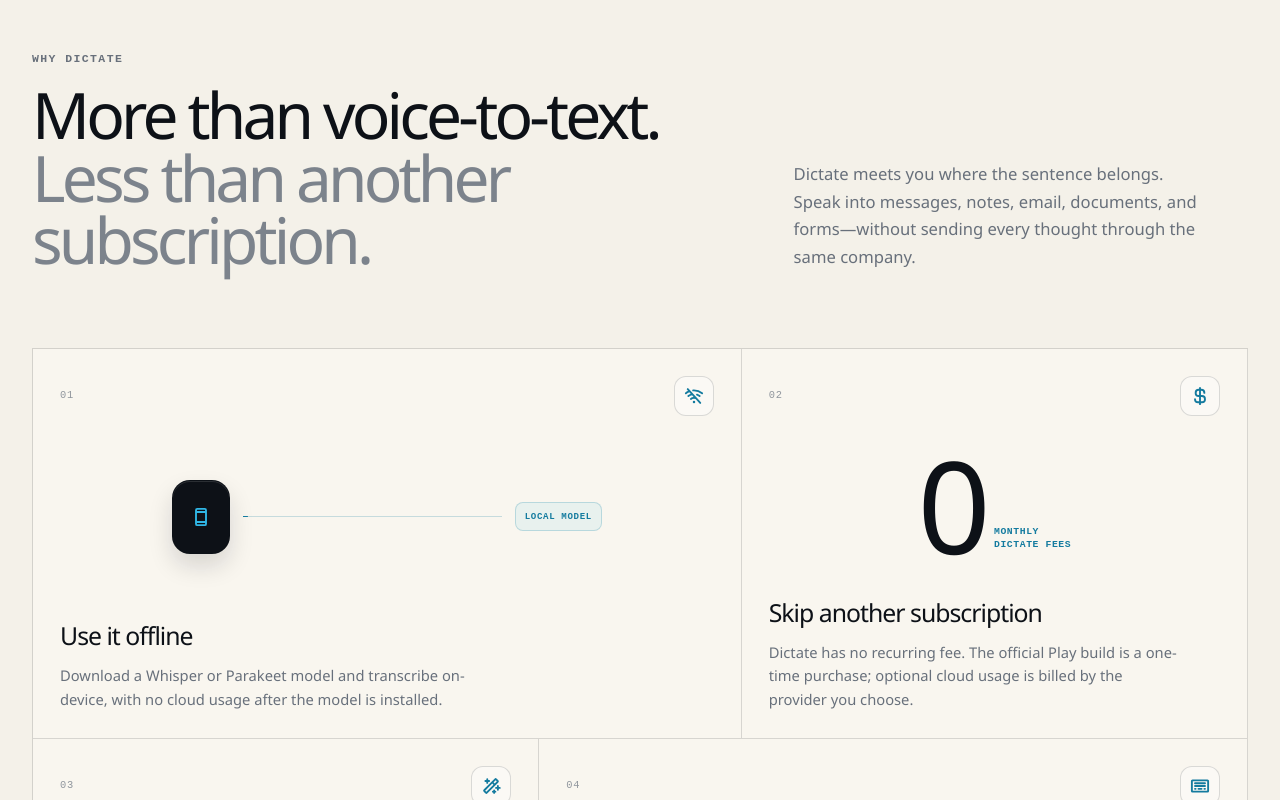
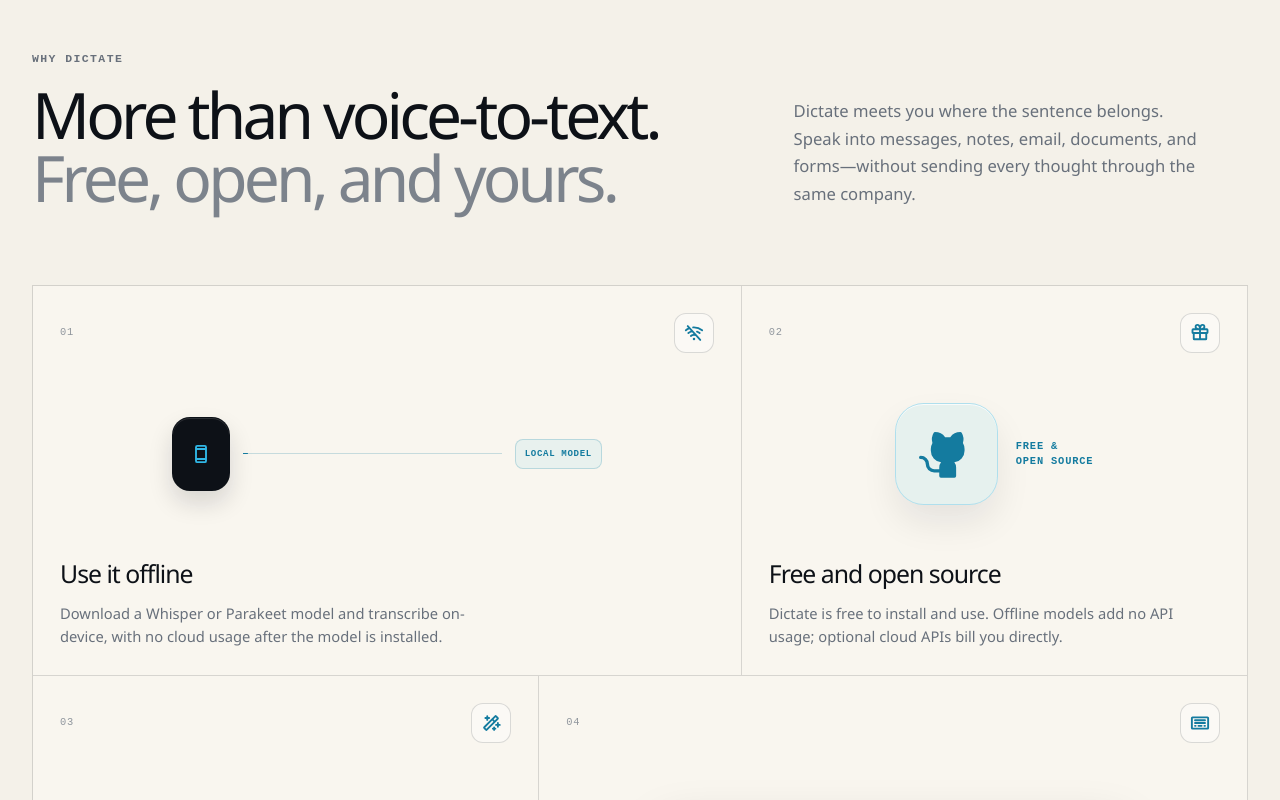
Before and after one commit to DevEmperor/DictateKeyboard, a React (Vite) app: page / in a window 1280 px wide. Shown: the part 1100-1900 px from the top of the page. Built offline with nearby package versions, Linux system fonts and the light colour scheme.

Commit message:
Correct free app copy and credit Jannis Zahn

```diff
--- a/index.html
+++ b/index.html
@@ -8,12 +8,14 @@
     <link rel="apple-touch-icon" href="/media/dictate-icon.png" />
     <meta
       name="description"
-      content="Stop renting voice typing. Dictate is an open-source Android keyboard with offline transcription, provider choice, AI rewriting, and no monthly Dictate subscription."
+      content="Dictate is a free, open-source Android voice keyboard with offline transcription, provider choice, realtime speech-to-text, and AI rewriting."
     />
+    <meta name="author" content="Jannis Zahn (DevEmperor)" />
+    <link rel="author" href="https://github.com/DevEmperor" />
     <meta property="og:title" content="Dictate — Stop renting your voice." />
     <meta
       property="og:description"
-      content="Open-source voice typing for Android. Dictate in any app, online or offline, without another subscription."
+      content="Free, open-source voice typing for Android. Use offline models without API charges or connect your preferred provider."
     />
     <meta property="og:type" content="website" />
     <title>Dictate — Open-source voice typing for Android</title>
--- a/package.json
+++ b/package.json
@@ -2,6 +2,7 @@
   "name": "dictate-website",
   "private": true,
   "version": "1.0.0",
+  "author": "Jannis Zahn (https://github.com/DevEmperor)",
   "type": "module",
   "scripts": {
     "dev": "vite",
--- a/src/App.jsx
+++ b/src/App.jsx
@@ -5,8 +5,8 @@
   BracketsCurly,
   Check,
   Cloud,
-  CurrencyDollar,
   DeviceMobile,
+  Gift,
   GithubLogo,
   Keyboard,
   LockKey,
@@ -32,6 +32,7 @@
 
 const PLAY_URL = "https://play.google.com/store/apps/details?id=net.devemperor.dictate";
 const GITHUB_URL = "https://github.com/DevEmperor/DictateKeyboard";
+const DEVELOPER_URL = "https://github.com/DevEmperor";
 
 const providers = [
   "OpenAI",
@@ -60,13 +61,13 @@
     ),
   },
   {
-    icon: CurrencyDollar,
-    title: "Skip another subscription",
-    copy: "Dictate has no recurring fee. The official Play build is a one-time purchase; optional cloud usage is billed by the provider you choose.",
+    icon: Gift,
+    title: "Free and open source",
+    copy: "Dictate is free to install and use. Offline models add no API usage; optional cloud APIs bill you directly.",
     visual: (
-      <div className="zero-visual" aria-hidden="true">
-        <span>0</span>
-        <small>MONTHLY<br />DICTATE FEES</small>
+      <div className="free-visual" aria-hidden="true">
+        <span><GithubLogo size={54} weight="fill" /></span>
+        <small>FREE &amp;<br />OPEN SOURCE</small>
       </div>
     ),
   },
@@ -167,7 +168,7 @@
                 animate={{ opacity: 1, transform: "translate3d(0, 0, 0)" }}
                 transition={{ delay: 0.58, duration: 0.65, ease: [0.23, 1, 0.32, 1] }}
               >
-                Dictate is a complete Android keyboard—not another monthly voice service. Speak into any text field with the model you choose: realtime, offline, or through your own provider.
+                Dictate is a free, open-source Android keyboard—not a managed voice service. Speak into any text field with the model you choose: realtime, offline, or through your own provider.
               </motion.p>
 
               <motion.div
@@ -192,7 +193,7 @@
                 animate={{ opacity: 1, transform: "translate3d(0, 0, 0)" }}
                 transition={{ delay: 0.92, duration: 0.5, ease: [0.23, 1, 0.32, 1] }}
               >
-                One-time Play Store purchase · Android 8.0+ · Provider usage may cost extra
+                Free &amp; open source · Android 8.0+ · Optional provider API charges only
               </motion.p>
             </div>
 
@@ -234,7 +235,7 @@
           <div className="section-intro section-intro-split">
             <Reveal>
               <span className="eyebrow">WHY DICTATE</span>
-              <h2>More than voice-to-text.<br /><span>Less than another subscription.</span></h2>
+              <h2>More than voice-to-text.<br /><span>Free, open, and yours.</span></h2>
             </Reveal>
             <Reveal delay={0.08}>
               <p>Dictate meets you where the sentence belongs. Speak into messages, notes, email, documents, and forms—without sending every thought through the same company.</p>
@@ -265,10 +266,10 @@
           <div className="section-intro buffet-intro">
             <Reveal>
               <span className="eyebrow">THE MODEL BUFFET</span>
-              <h2>Stay local for $0.<br /><span>Or pick the cloud edge you need.</span></h2>
+              <h2>The app is free.<br /><span>The engine is your choice.</span></h2>
             </Reveal>
             <Reveal delay={0.08}>
-              <p>Choose for privacy, language, realtime speed, measured word error rate, or price. Then pair that speech model with a separate writing model for the finish.</p>
+              <p>Choose for privacy, language, realtime speed, measured word error rate, or provider API cost. Then pair that speech model with a separate writing model for the finish.</p>
             </Reveal>
           </div>
           <Reveal delay={0.1}><ModelBuffet /></Reveal>
@@ -308,7 +309,7 @@
               <h3>Find the sentence again.</h3>
               <p>Search, reinsert, replay, re-transcribe, or pin a previous dictation. Transcript history and audio retention stay configurable in the app.</p>
               <div className="history-list" aria-hidden="true">
-                {["Product review notes", "Message to the design team", "Train of thought — pricing"].map((item, index) => (
+                {["Product review notes", "Message to the design team", "Train of thought — launch"].map((item, index) => (
                   <div key={item}><span>0{index + 1}</span><strong>{item}</strong><small>{["2 min", "38 sec", "6 min"][index]}</small></div>
                 ))}
               </div>
@@ -320,11 +321,11 @@
           <div className="control-inner section-shell">
             <div className="control-heading">
               <Reveal>
-                <span className="eyebrow eyebrow-light">DICTATE VS. THE SUBSCRIPTION CROWD</span>
+                <span className="eyebrow eyebrow-light">DICTATE VS. MANAGED VOICE APPS</span>
                 <h2>Choose the engine.<br />Keep the control.</h2>
               </Reveal>
               <Reveal delay={0.08}>
-                <p>Hosted tools such as Wispr Flow package voice typing as a managed service. Dictate takes the opposite route: a complete Android keyboard, open code, offline models, provider choice, and no recurring Dictate fee.</p>
+                <p>Hosted tools such as Wispr Flow package voice typing as a managed service. Dictate takes the opposite route: a free Android keyboard, open code, offline models, and provider choice.</p>
               </Reveal>
             </div>
 
@@ -336,7 +337,7 @@
               </div>
               {[
                 ["Code", "Open source", "Closed source"],
-                ["Dictate billing", "No subscription", "Recurring plan"],
+                ["Access model", "Free & open source", "Managed service"],
                 ["Speech engine", "You choose", "Service chooses"],
                 ["Offline route", "Downloaded models", "Often cloud-only"],
                 ["Android input", "Complete keyboard", "Companion layer"],
@@ -399,7 +400,7 @@
               <h2>Before you switch.</h2>
             </Reveal>
             <Reveal delay={0.08}>
-              <p>Clear answers about price, providers, offline use, privacy, and installation.</p>
+              <p>Clear answers about free use, provider APIs, offline models, privacy, and installation.</p>
             </Reveal>
           </div>
           <Reveal delay={0.1}><Faq /></Reveal>
@@ -411,8 +412,8 @@
             <div className="final-orbit final-orbit-two" aria-hidden="true" />
             <Reveal>
               <span className="eyebrow">YOUR NEXT SENTENCE</span>
-              <h2>Stop subscribing.<br />Start speaking on your terms.</h2>
-              <p>Get a complete, open-source voice keyboard for Android. Stay offline for $0 API usage or connect the provider that fits the job.</p>
+              <h2>Speak freely.<br />Stay in control.</h2>
+              <p>Dictate is a free, open-source voice keyboard for Android. Stay offline without API usage or connect the provider that fits the job.</p>
               <div className="final-actions">
                 <MagneticLink className="button button-accent" href={PLAY_URL} target="_blank" rel="noreferrer">
                   Get Dictate on Google Play
@@ -423,7 +424,12 @@
                   Star on GitHub
                 </a>
               </div>
-              <small>One-time Play purchase · Provider usage may cost extra · Offline transcription has no usage fee</small>
+              <a className="creator-credit" href={DEVELOPER_URL} target="_blank" rel="noreferrer" aria-label="Jannis Zahn, creator and lead developer of Dictate on GitHub">
+                <span className="creator-credit-mark"><GithubLogo size={22} weight="fill" /></span>
+                <span className="creator-credit-copy"><small>CREATOR &amp; LEAD DEVELOPER</small><strong>Jannis Zahn <em>@DevEmperor</em></strong></span>
+                <ArrowUpRight size={16} weight="bold" aria-hidden="true" />
+              </a>
+              <small>Free app · Optional cloud APIs may charge for usage · Offline transcription uses no API</small>
             </Reveal>
           </div>
         </section>
@@ -432,14 +438,14 @@
       <footer className="footer section-shell">
         <div className="footer-brand">
           <a className="brand" href="#top"><img src="/media/dictate-icon.png" width="36" height="36" alt="" /><span>Dictate</span></a>
-          <p>Open-source voice typing for Android.</p>
+          <p>Free, open-source voice typing for Android—created by <a href={DEVELOPER_URL} target="_blank" rel="noreferrer">Jannis Zahn / DevEmperor</a>.</p>
         </div>
         <div className="footer-links">
           <div><strong>Product</strong><a href="#features">Features</a><a href="#privacy">Privacy</a><a href="#install">Install</a><a href="#faq">FAQ</a></div>
           <div><strong>Project</strong><a href={GITHUB_URL} target="_blank" rel="noreferrer">GitHub</a><a href={`${GITHUB_URL}/issues`} target="_blank" rel="noreferrer">Issues</a><a href={`${GITHUB_URL}/blob/main/LICENSE`} target="_blank" rel="noreferrer">Apache 2.0</a><a href="https://paypal.me/DevEmperor" target="_blank" rel="noreferrer">Support development</a></div>
         </div>
         <div className="footer-bottom">
-          <span>Built by DevEmperor. Keyboard foundation by FlorisBoard contributors.</span>
+          <span>Created and maintained by <a href={DEVELOPER_URL} target="_blank" rel="noreferrer">Jannis Zahn / DevEmperor</a>. Keyboard foundation by FlorisBoard contributors.</span>
           <a href="#top">Back to top <ArrowUpRight size={14} weight="bold" /></a>
         </div>
       </footer>
--- a/src/components/Faq.jsx
+++ b/src/components/Faq.jsx
@@ -3,7 +3,7 @@
 const questions = [
   {
     question: "Is Dictate free?",
-    answer: "The source code is free and open source under Apache 2.0. The official Google Play build has a small one-time purchase that funds development and includes lifetime app updates. There is no Dictate subscription. Cloud-provider usage may cost extra.",
+    answer: "Yes. Dictate is free and open source under Apache 2.0, including the official Google Play build. Offline transcription uses no cloud API. If you connect a paid cloud provider, that provider bills its own API usage directly.",
   },
   {
     question: "Does Dictate work offline?",
--- a/src/components/InstallTabs.jsx
+++ b/src/components/InstallTabs.jsx
@@ -88,7 +88,7 @@
               <div>
                 <span className="eyebrow">OFFICIAL BUILD</span>
                 <h3>The shortest route to your first sentence.</h3>
-                <p>A small one-time Play Store purchase supports development and includes lifetime app updates. Dictate itself has no subscription.</p>
+                <p>Install Dictate free from Google Play and receive automatic updates. Offline models use no cloud API; only an optional provider you connect can bill its own API usage.</p>
               </div>
             </div>
 
@@ -111,7 +111,7 @@
                 Get it on Google Play
                 <ArrowUpRight size={17} weight="bold" />
               </a>
-              <p>Android 8.0+ · Regional pricing applies · Provider usage may cost extra</p>
+              <p>Android 8.0+ · Free app · Optional cloud APIs may charge for usage</p>
             </div>
           </motion.div>
         ) : (
--- a/src/components/ModeSwitcher.jsx
+++ b/src/components/ModeSwitcher.jsx
@@ -16,7 +16,7 @@
     id: "offline",
     label: "Offline",
     title: "Keep the audio on your phone.",
-    copy: "Download a Whisper or Parakeet model once, then transcribe on-device without an internet connection or cloud usage fee.",
+    copy: "Download a Whisper or Parakeet model once, then transcribe on-device without an internet connection or cloud API call.",
     route: "On-device model",
     icon: WifiSlash,
   },
--- a/src/styles.css
+++ b/src/styles.css
@@ -723,30 +723,34 @@
   letter-spacing: 0.07em;
 }
 
-.zero-visual {
-  display: flex;
-  align-items: flex-end;
+.free-visual {
+  display: flex;
+  align-items: center;
   align-self: center;
   justify-self: center;
-  gap: 16px;
+  gap: 18px;
   color: var(--ink);
 }
 
-.zero-visual > span {
-  font-size: clamp(6rem, 10vw, 9rem);
-  font-weight: 510;
-  letter-spacing: -0.1em;
-  line-height: 0.75;
-}
-
-.zero-visual small {
-  padding-bottom: 2px;
+.free-visual > span {
+  display: grid;
+  width: clamp(76px, 8vw, 104px);
+  aspect-ratio: 1;
+  place-items: center;
+  border: 1px solid rgba(48, 183, 230, 0.3);
+  border-radius: 28%;
+  background: rgba(48, 183, 230, 0.09);
   color: var(--accent-dark);
-  font-family: "Geist Mono Variable", monospace;
-  font-size: 0.61rem;
+  box-shadow: inset 0 1px 0 rgba(255, 255, 255, 0.75), 0 18px 35px rgba(13, 17, 23, 0.08);
+}
+
+.free-visual small {
+  color: var(--accent-dark);
+  font-family: "Geist Mono Variable", monospace;
+  font-size: 0.65rem;
   font-weight: 650;
-  letter-spacing: 0.06em;
-  line-height: 1.35;
+  letter-spacing: 0.08em;
+  line-height: 1.45;
 }
 
 .prompt-visual {
@@ -2603,6 +2607,63 @@
   margin-bottom: 16px;
 }
 
+.creator-credit {
+  display: grid;
+  width: fit-content;
+  grid-template-columns: auto 1fr auto;
+  align-items: center;
+  gap: 12px;
+  margin: 5px 0 18px;
+  padding: 9px 12px 9px 9px;
+  border: 1px solid rgba(255, 255, 255, 0.1);
+  border-radius: 14px;
+  background: rgba(255, 255, 255, 0.045);
+  color: var(--paper-bright);
+  box-shadow: inset 0 1px 0 rgba(255, 255, 255, 0.05);
+  transition: background-color 180ms ease, border-color 180ms ease, transform 140ms var(--ease-out);
+}
+
+.creator-credit:active {
+  transform: scale(0.985);
+}
+
+.creator-credit-mark {
+  display: grid;
+  width: 42px;
+  height: 42px;
+  place-items: center;
+  border-radius: 11px;
+  background: var(--paper-bright);
+  color: var(--ink);
+}
+
+.creator-credit-copy {
+  display: grid;
+  gap: 2px;
+}
+
+.creator-credit .creator-credit-copy small {
+  color: #77828d;
+  font-size: 0.47rem;
+  font-weight: 680;
+  letter-spacing: 0.075em;
+}
+
+.creator-credit strong {
+  font-size: 0.77rem;
+  font-weight: 620;
+  letter-spacing: -0.01em;
+}
+
+.creator-credit em {
+  margin-left: 4px;
+  color: var(--accent);
+  font-family: "Geist Mono Variable", monospace;
+  font-size: 0.61rem;
+  font-style: normal;
+  font-weight: 580;
+}
+
 .final-cta small {
   color: #727d88;
   font-family: "Geist Mono Variable", monospace;
@@ -2645,6 +2706,11 @@
   font-size: 0.86rem;
 }
 
+.footer-brand p a {
+  color: var(--ink);
+  font-weight: 620;
+}
+
 .footer-links {
   display: grid;
   grid-template-columns: repeat(2, minmax(140px, 1fr));
@@ -2693,6 +2759,11 @@
 }
 
 @media (hover: hover) and (pointer: fine) {
+  .creator-credit:hover {
+    border-color: rgba(48, 183, 230, 0.28);
+    background: rgba(48, 183, 230, 0.07);
+  }
+
   .feature-copy:hover .feature-copy-icon {
     color: var(--accent-dark);
     transform: translate3d(0, -2px, 0);
```
Also changed, not shown: playwright.config.js (+4 -4 lines), src/components/ModelBuffet.jsx (+5 -5 lines), 2 other files (tests, documents, lock files or other folders).
